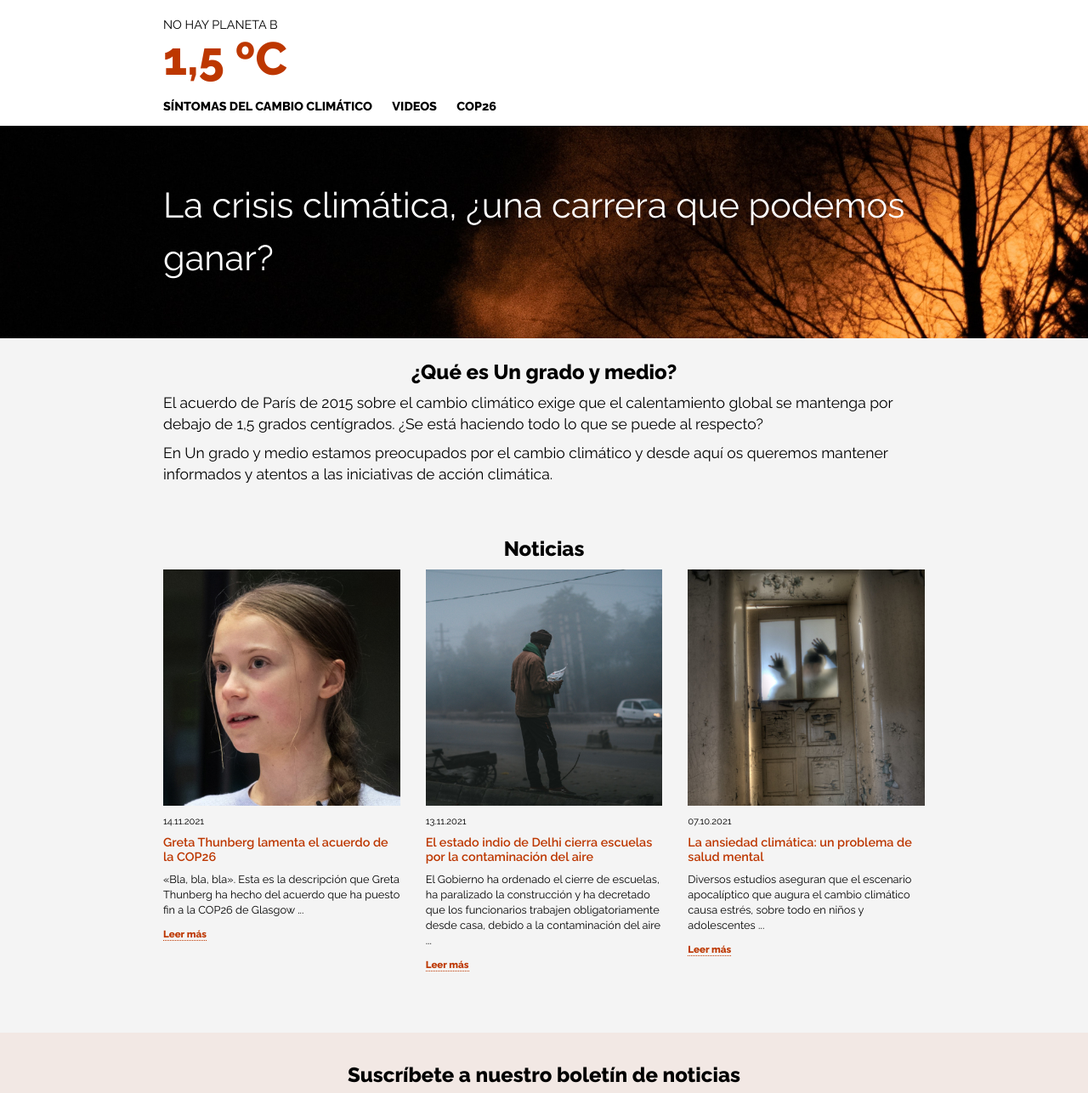
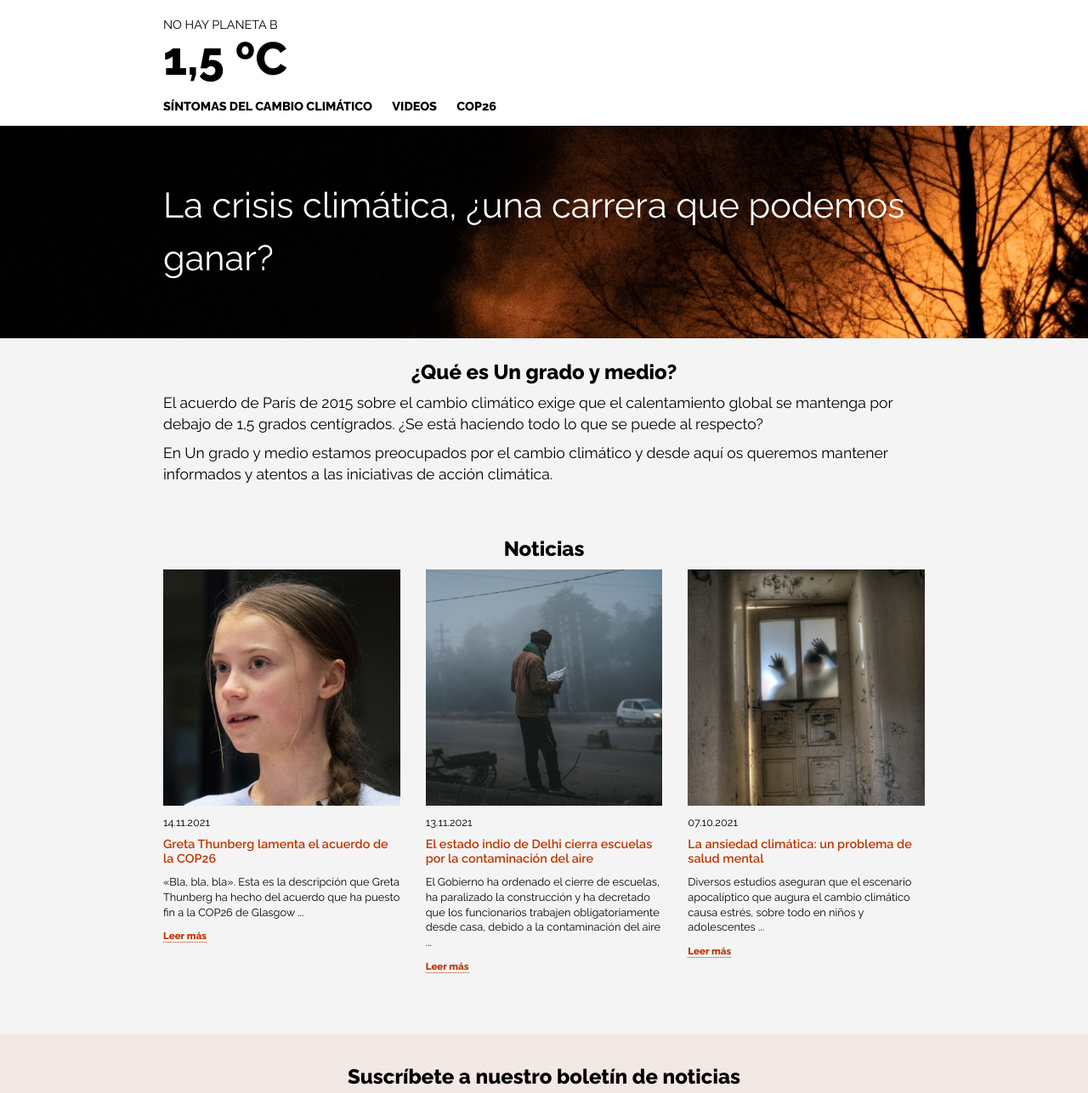
Before and after one commit to cborcar/M4.252-PEC3, a plain HTML site: page index.html in a window 1280 px wide. Shown: the top 1286 px of the page at 85% size. Drawn offline with Linux system fonts and the light colour scheme; files whose address does not match are found by name.

Commit message:
Update estilos.css

```diff
--- a/css/estilos.css
+++ b/css/estilos.css
@@ -78,8 +78,8 @@ header{
 }
 
 /*Cambiamos el color del enlace que hay en TitularHeader*/
-#TitularHeader a:link, a:visited{
-	color: rgb(0, 0, 0); /*De forma predeterminada es rojo y queremos que éste en concreto sea negro*/
+#Header a:link, a:visited{
+	color: rgb(0, 0, 0);
 }
 
 /************************* MAIN *************************/
@@ -215,7 +215,7 @@ button{
 
 /*Tamaño de la fecha*/
 .CajaNoticia p.Fecha{
-    font-size: 0.7em;
+    font-size: 0.8em;
     margin: 7px 0;  /*Le ponemos un margen superior e inferior para que no esté pegado a la imagen*/
 }
 
@@ -281,7 +281,7 @@ button{
 
 /*Tipo de letra que tendrá el párrafo del síntoma*/
 .CajaSintoma p{
-	font-size: 0.7em;
+	font-size: 0.8em;
 	text-align: justify; /*Alineación justificada*/
 	hyphens: auto; /*Que no extienda los espacios, que ponga guiones*/
 }
```
